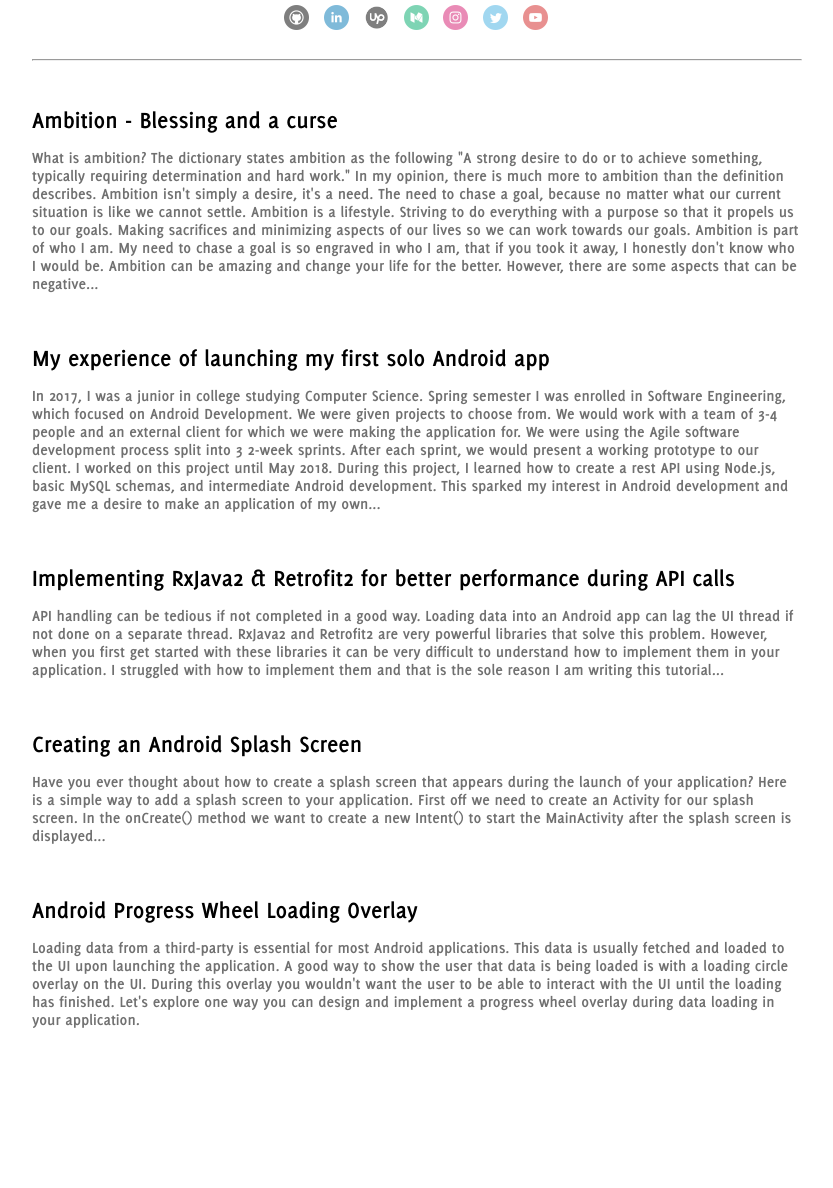
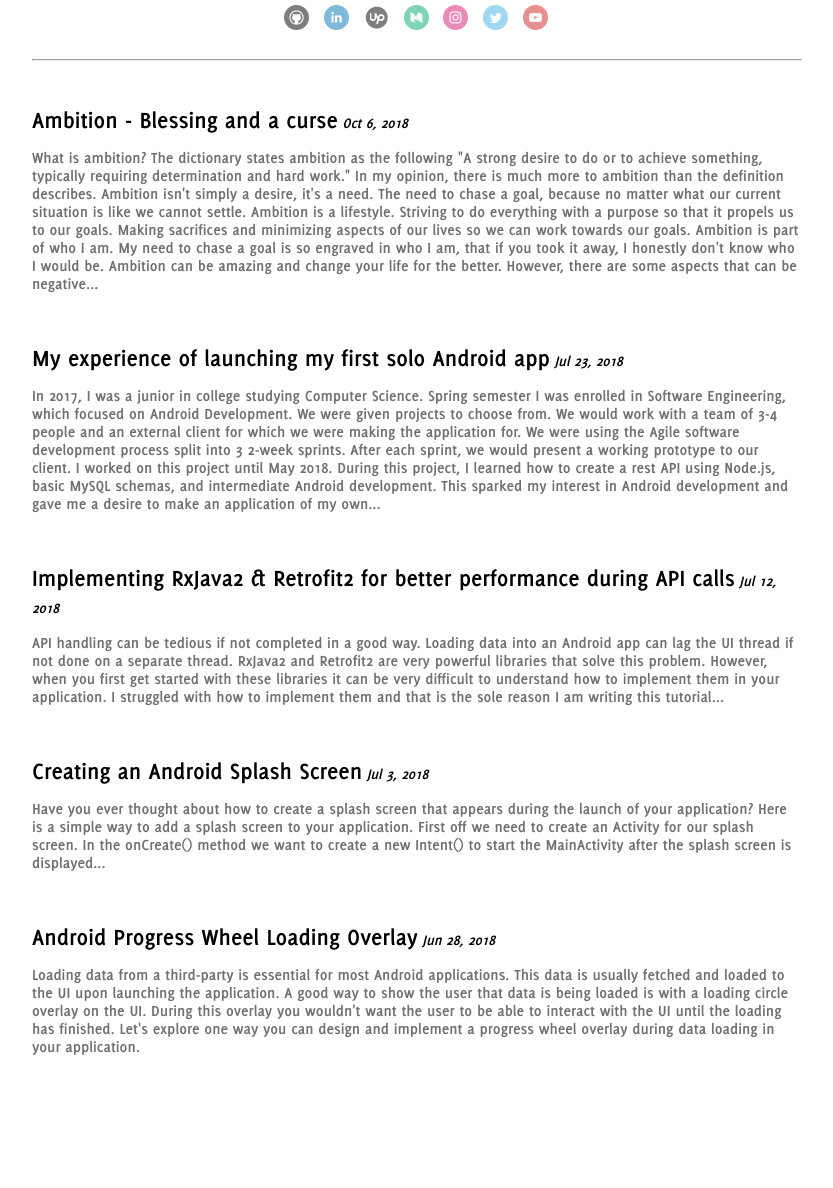
Before and after one commit to tlarsin/Portfolio-Site, a PHP site: page /writing.html in a window 1280 px wide. Shown: the part 503-1691 px from the top of the page, without its empty margins (224-1057 px from the left). Before the commit the page ends 1531 px from the top, so only its background shows below. Run offline with PHP 8.4, Linux system fonts and the light colour scheme.

Commit message:
Added timestamps to my blog posts under Writings.

```diff
--- a/assets/css/writing.css
+++ b/assets/css/writing.css
@@ -118,6 +118,10 @@ span {
   margin: 0;
 }
 
+.timeStamp {
+  font-style: italic;
+  font-size: 15px;
+}
 .section a {
   color: #000000;
 
--- a/writing.html
+++ b/writing.html
@@ -43,7 +43,7 @@
         <hr>
       </div>
       <div class="section">
-          <h2><a href="https://medium.com/@tristanlarsin/ambition-blessing-and-a-curse-abe5309b0030" target="_blank">Ambition - Blessing and a curse</a></h2>
+          <h2><a href="https://medium.com/@tristanlarsin/ambition-blessing-and-a-curse-abe5309b0030" target="_blank">Ambition - Blessing and a curse</a><span class="timeStamp"> Oct 6, 2018</span></h2>
           <p>What is ambition? The dictionary states ambition as the following "A strong desire to do or to achieve something, typically requiring determination and hard work." In my opinion, there is much more to ambition than the definition describes.
             Ambition isn't simply a desire, it's a need. The need to chase a goal, because no matter what our current situation is like we cannot settle. Ambition is a lifestyle. Striving to do everything with a purpose so that it propels us to our goals.
             Making sacrifices and minimizing aspects of our lives so we can work towards our goals. Ambition is part of who I am. My need to chase a goal is so engraved in who I am, that if you took it away, I honestly don't know who I would be.
@@ -51,7 +51,7 @@
       </div>
 
       <div class="section">
-          <h2><a href="https://android.jlelse.eu/my-experience-of-launching-my-first-solo-android-app-a6573c037278" target="_blank">My experience of launching my first solo Android app</a></h2>
+          <h2><a href="https://android.jlelse.eu/my-experience-of-launching-my-first-solo-android-app-a6573c037278" target="_blank">My experience of launching my first solo Android app</a><span class="timeStamp"> Jul 23, 2018</span></h2>
           <p>In 2017, I was a junior in college studying Computer Science. Spring semester I was enrolled in Software Engineering, which focused on Android Development.
             We were given projects to choose from. We would work with a team of 3-4 people and an external client for which we were making the application for. We were using the
             Agile software development process split into 3 2-week sprints. After each sprint, we would present a working prototype to our client.
@@ -60,19 +60,19 @@
       </div>
 
       <div class="section">
-          <h2><a href="https://android.jlelse.eu/implementing-rxjava2-retrofit2-for-better-performance-during-api-calls-fe1c53e1f939" target="_blank">Implementing RxJava2 & Retrofit2 for better performance during API calls</a></h2>
+          <h2><a href="https://android.jlelse.eu/implementing-rxjava2-retrofit2-for-better-performance-during-api-calls-fe1c53e1f939" target="_blank">Implementing RxJava2 & Retrofit2 for better performance during API calls</a><span class="timeStamp"> Jul 12, 2018</span></h2>
           <p>API handling can be tedious if not completed in a good way. Loading data into an Android app can lag the UI thread if not done on a separate thread. RxJava2 and Retrofit2 are very powerful libraries that solve this problem.
             However, when you first get started with these libraries it can be very difficult to understand how to implement them in your application. I struggled with how to implement them and that is the sole reason I am writing this tutorial...</p>
       </div>
 
       <div class="section">
-          <h2><a href="https://medium.com/@tristanlarsin/creating-an-android-splash-screen-2f82aef11805" target="_blank">Creating an Android Splash Screen</a></h2>
+          <h2><a href="https://medium.com/@tristanlarsin/creating-an-android-splash-screen-2f82aef11805" target="_blank">Creating an Android Splash Screen</a><span class="timeStamp"> Jul 3, 2018</span></h2>
           <p>Have you ever thought about how to create a splash screen that appears during the launch of your application? Here is a simple way to add a splash screen to your application. First off we need to create an Activity
             for our splash screen. In the onCreate() method we want to create a new Intent() to start the MainActivity after the splash screen is displayed...</p>
       </div>
 
       <div class="section">
-          <h2><a href="https://medium.com/@tristanlarsin/android-ui-loading-screen-fec11bd86e99" target="_blank">Android Progress Wheel Loading Overlay</a></h2>
+          <h2><a href="https://medium.com/@tristanlarsin/android-ui-loading-screen-fec11bd86e99" target="_blank">Android Progress Wheel Loading Overlay</a><span class="timeStamp"> Jun 28, 2018</span></h2>
           <p>Loading data from a third-party is essential for most Android applications. This data is usually fetched and loaded to the UI upon launching the application. A good way to show the user that data is being
             loaded is with a loading circle overlay on the UI. During this overlay you wouldn't want the user to be able to interact with the UI until the loading has finished. Let's explore one way you can design and
              implement a progress wheel overlay during data loading in your application.</p>
```
